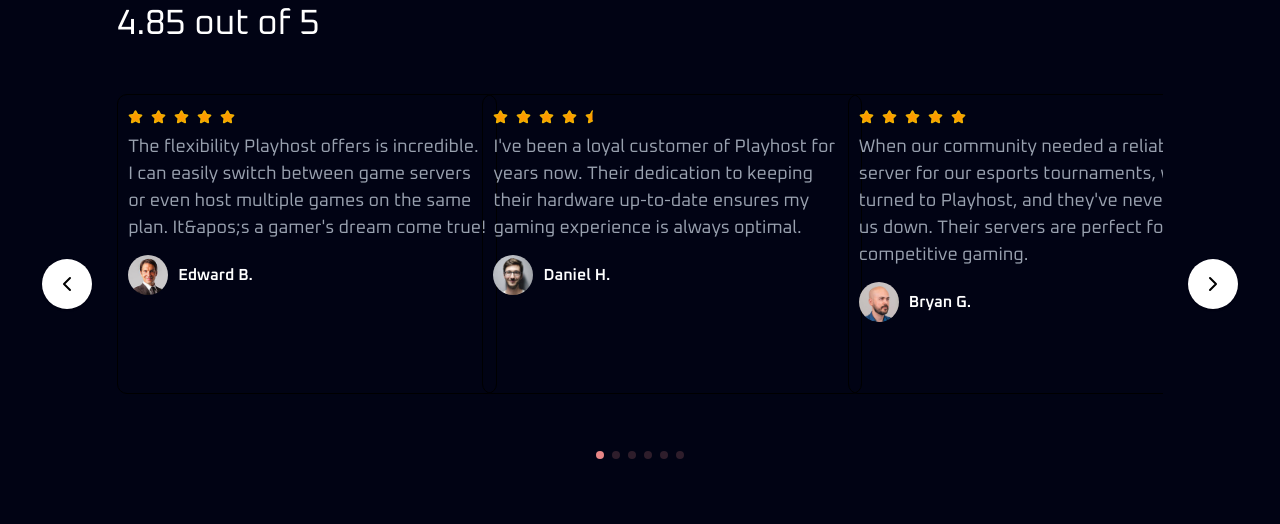
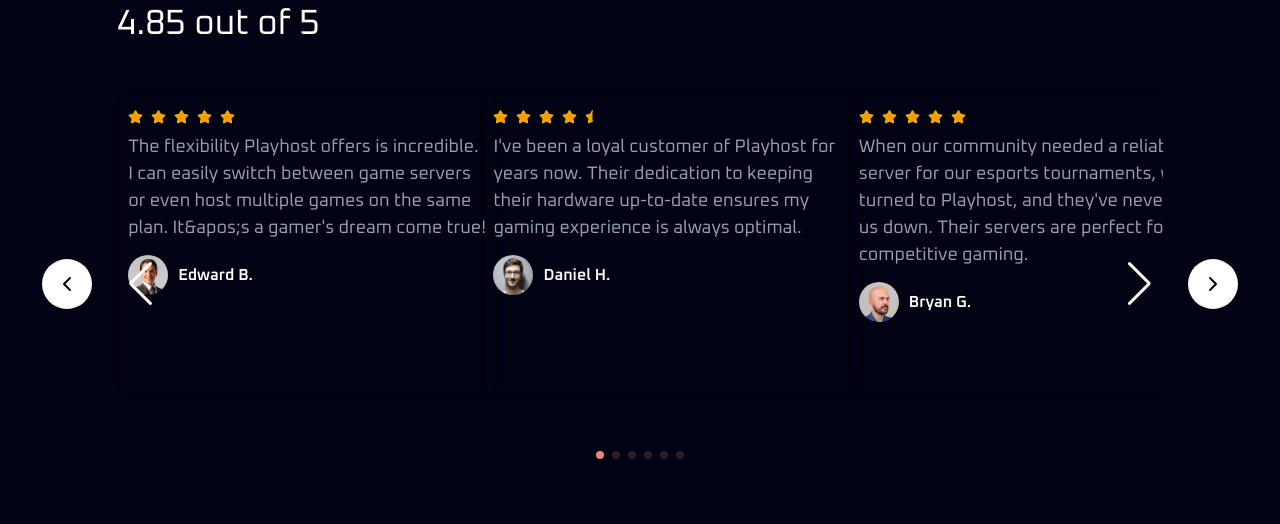
Before and after one commit to Amarjeet261/Playhost, a Next.js app: page / in a window 1280 px wide. Shown: the part 2295-2819 px from the top of the page. Built offline with nearby package versions, Linux system fonts and the light colour scheme.

Commit message:
fixed swipper code

```diff
--- a/src/Components/Rating/Rating.tsx
+++ b/src/Components/Rating/Rating.tsx
@@ -9,7 +9,6 @@
 import { useRef, useEffect, useState } from "react";
 import Image from "next/image";
 
-// ✅ Import proper Swiper type
 import { Swiper as SwiperType } from "swiper";
 import { RatingData } from "@/utils/Rating";
 
@@ -24,22 +23,24 @@
     navigationPrevRef.current &&
     navigationNextRef.current
   ) {
-      // Guard against undefined navigation module
+    const navigation = swiperInstance.params.navigation;
+
+    // ✅ Check if it's an object (not `true`)
     if (
-        swiperInstance.params.navigation &&
-        typeof swiperInstance.navigation?.destroy === "function"
+      navigation &&
+      typeof navigation === "object" &&
+      swiperInstance.navigation
     ) {
-        // Set new navigation elements
-        swiperInstance.params.navigation.prevEl = navigationPrevRef.current;
-        swiperInstance.params.navigation.nextEl = navigationNextRef.current;
+      navigation.prevEl = navigationPrevRef.current;
+      navigation.nextEl = navigationNextRef.current;
 
-        // Reinitialize navigation safely
       swiperInstance.navigation.destroy();
       swiperInstance.navigation.init();
       swiperInstance.navigation.update();
     }
   }
 }, [swiperInstance]);
+
 
   return (
     <section className="w-full min-h-screen bg-[#010314] flex flex-col items-center justify-center py-10">
@@ -58,10 +59,7 @@
             spaceBetween={30}
             loop
             pagination={{ clickable: true }}
-            navigation={{
-              prevEl: navigationPrevRef.current,
-              nextEl: navigationNextRef.current,
-            }}
+            navigation={true} // ✅ Let Swiper handle navigation until refs are updated
             modules={[Pagination, Navigation]}
             breakpoints={{
               320: { slidesPerView: 1, spaceBetween: 20 },
```
Lines whose indentation alone changed are shown as unchanged.
